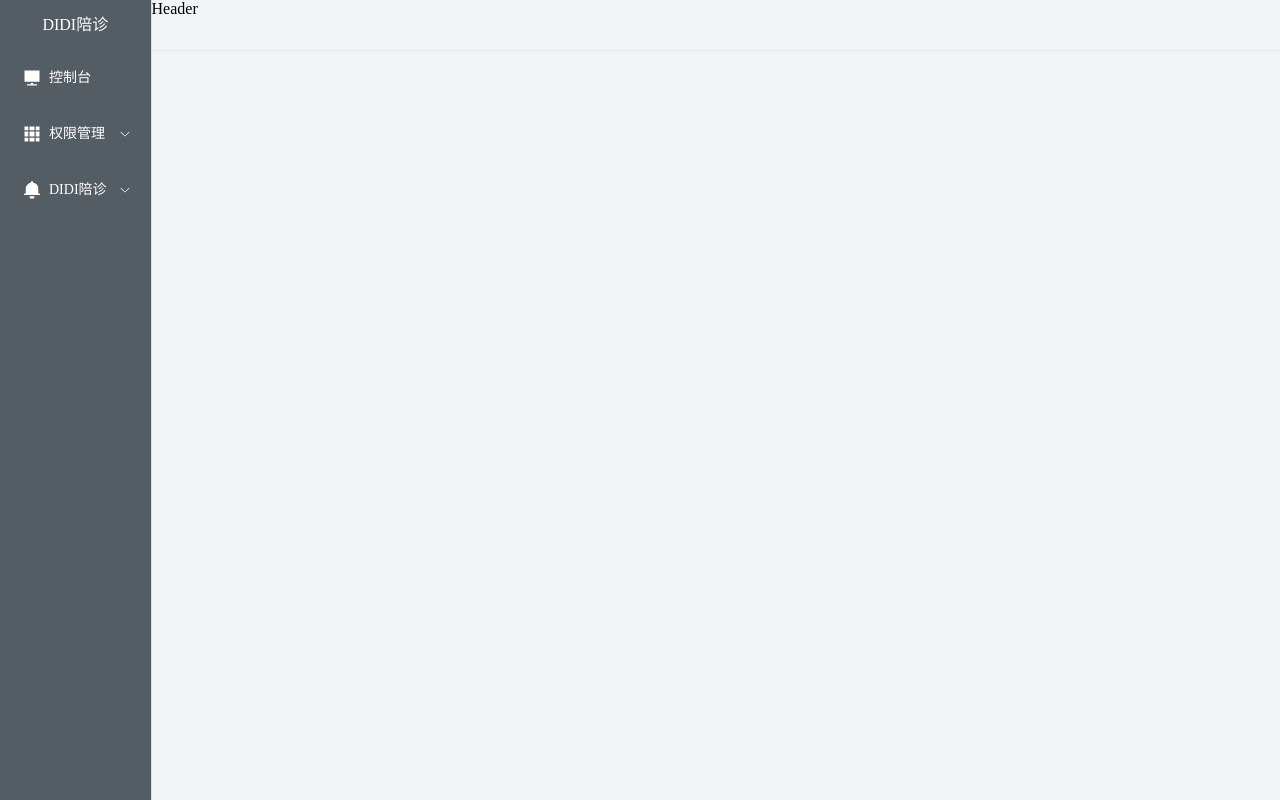
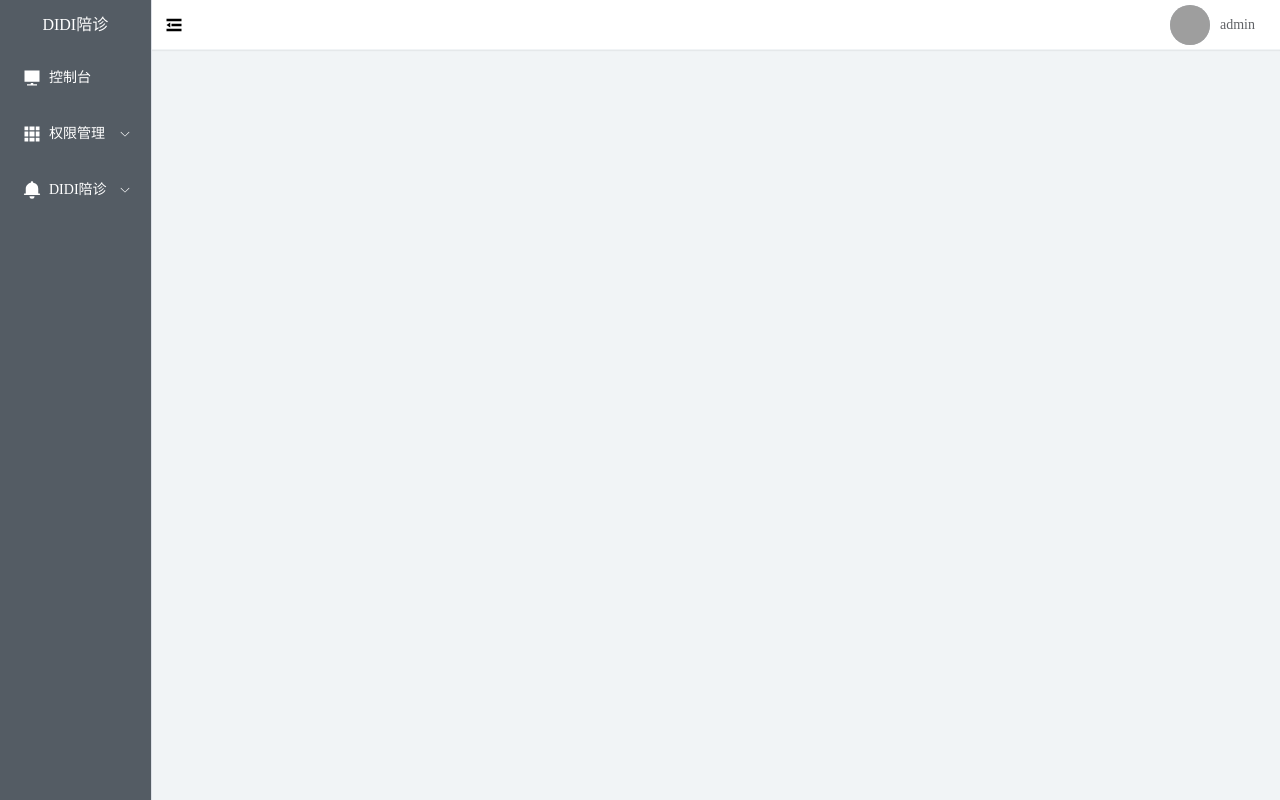
Before and after one commit to zww3513/pzadmin, a Vue app: page / in a window 1280 px wide. Built offline with nearby package versions, Linux system fonts and the light colour scheme; grey boxes are pictures that could not be loaded.

Commit message:
refactor(layout): 优化页面布局结构
- 调整了 el-container 组件的嵌套结构
- 添加了 Header 组件
- 优化了样式，设置了 common-layout 的高度为 100%
- 调整了代码缩进和格式

```diff
--- /dev/null
+++ b/src/components/navHeader.vue
@@ -0,0 +1,61 @@
+<template>
+  <div class="header-container flex-box">
+    <div class="header-left flex-box">
+      <el-icon class="icon" :size="20">
+        <Fold />
+      </el-icon>
+    </div>
+    <div class="header-right">
+      <el-dropdown>
+        <div class="el-dropdown-link flex-box">
+          <el-avatar
+            src="https://cube.elemecdn.com/0/88/03b0d39583f48206768a7534e55bcpng.png"
+          ></el-avatar>
+          <p class="user-name">admin</p>
+        </div>
+        <template #dropdown>
+          <el-dropdown-menu>
+            <el-dropdown-item>Action 1</el-dropdown-item>
+            <el-dropdown-item>Action 2</el-dropdown-item>
+            <el-dropdown-item>Action 3</el-dropdown-item>
+            <el-dropdown-item disabled>Action 4</el-dropdown-item>
+            <el-dropdown-item divided>Action 5</el-dropdown-item>
+          </el-dropdown-menu>
+        </template>
+      </el-dropdown>
+    </div>
+  </div>
+</template>
+
+<script setup></script>
+
+<style lang="less" scoped>
+.flex-box {
+  display: flex;
+  align-items: center;
+}
+
+.header-container {
+  justify-content: space-between;
+  height: 100%;
+  background-color: #fff;
+  padding-right: 25px;
+  .header-left {
+    height: 100%;
+    .icon {
+      width: 45px;
+      height: 100%;
+    }
+    .icon:hover {
+      /* 导航栏头部背景色（浅灰色）及悬停时指针样式 */
+      background-color: #f5f5f5;
+      cursor: pointer;
+    }
+  }
+  .header-right {
+    .user-name {
+      margin-left: 10px;
+    }
+  }
+}
+</style>
--- a/src/view/Main.vue
+++ b/src/view/Main.vue
@@ -3,7 +3,9 @@
     <el-container>
       <Aside></Aside>
       <el-container>
-          <el-header>Header</el-header>
+        <el-header>
+          <Header></Header>
+        </el-header>
         <el-main>
           <router-view></router-view>
         </el-main>
@@ -13,9 +15,9 @@
 </template>
 
 <script setup>
-  import Aside from '@/components/aside.vue';
+import Aside from "@/components/aside.vue"
+import Header from "@/components/navHeader.vue"
 </script>
-
 
 <style lang="less" scoped>
 .common-layout {
```
Lines whose indentation alone changed are shown as unchanged.
